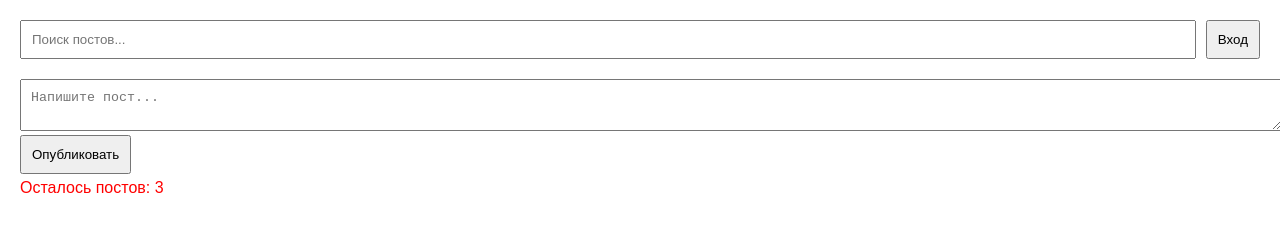
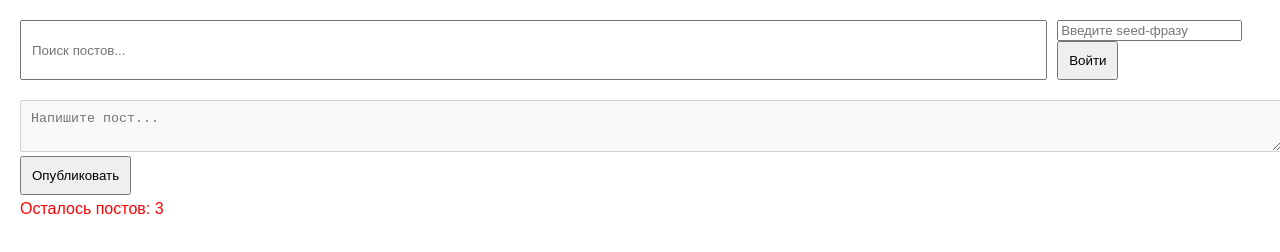
Before and after one commit to kakcer47/decentralized-ads-platform, a plain HTML site: page index.html in a window 1280 px wide. Drawn offline with Linux system fonts and the light colour scheme.

Commit message:
Update index.html

```diff
--- a/index.html
+++ b/index.html
@@ -8,11 +8,15 @@
 <body>
   <header>
     <input type="text" id="search" placeholder="Поиск постов...">
-    <button id="login">Вход</button>
+    <div id="auth">
+      <input type="text" id="seed-input" placeholder="Введите seed-фразу">
+      <button id="login-btn">Войти</button>
+      <span id="auth-status"></span>
+    </div>
   </header>
   <main>
     <div id="posts"></div>
-    <textarea id="post-input" placeholder="Напишите пост..."></textarea>
+    <textarea id="post-input" placeholder="Напишите пост..." disabled></textarea>
     <button id="post-btn" disabled>Опубликовать</button>
     <div id="post-limit">Осталось постов: 3</div>
   </main>
```
